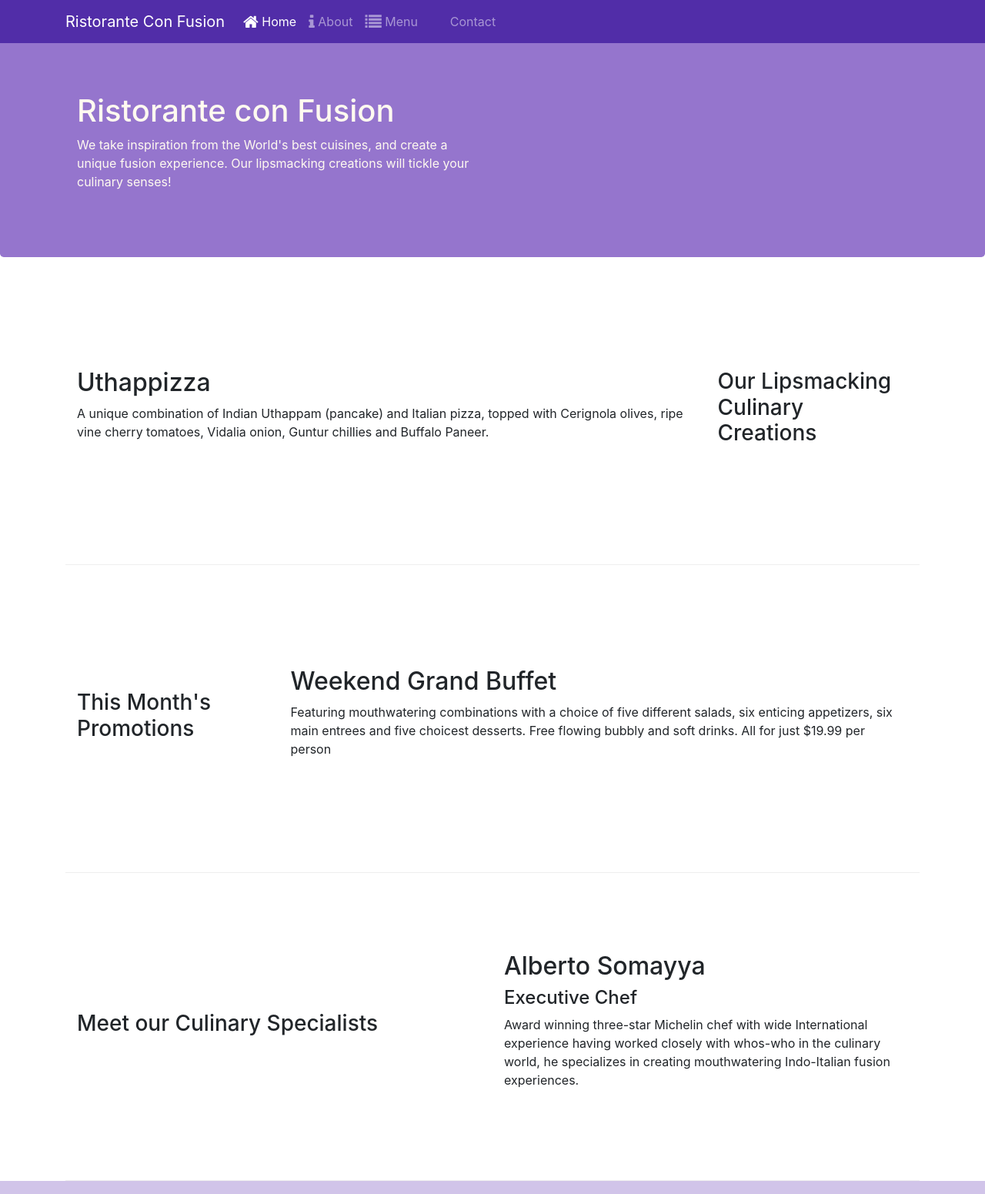
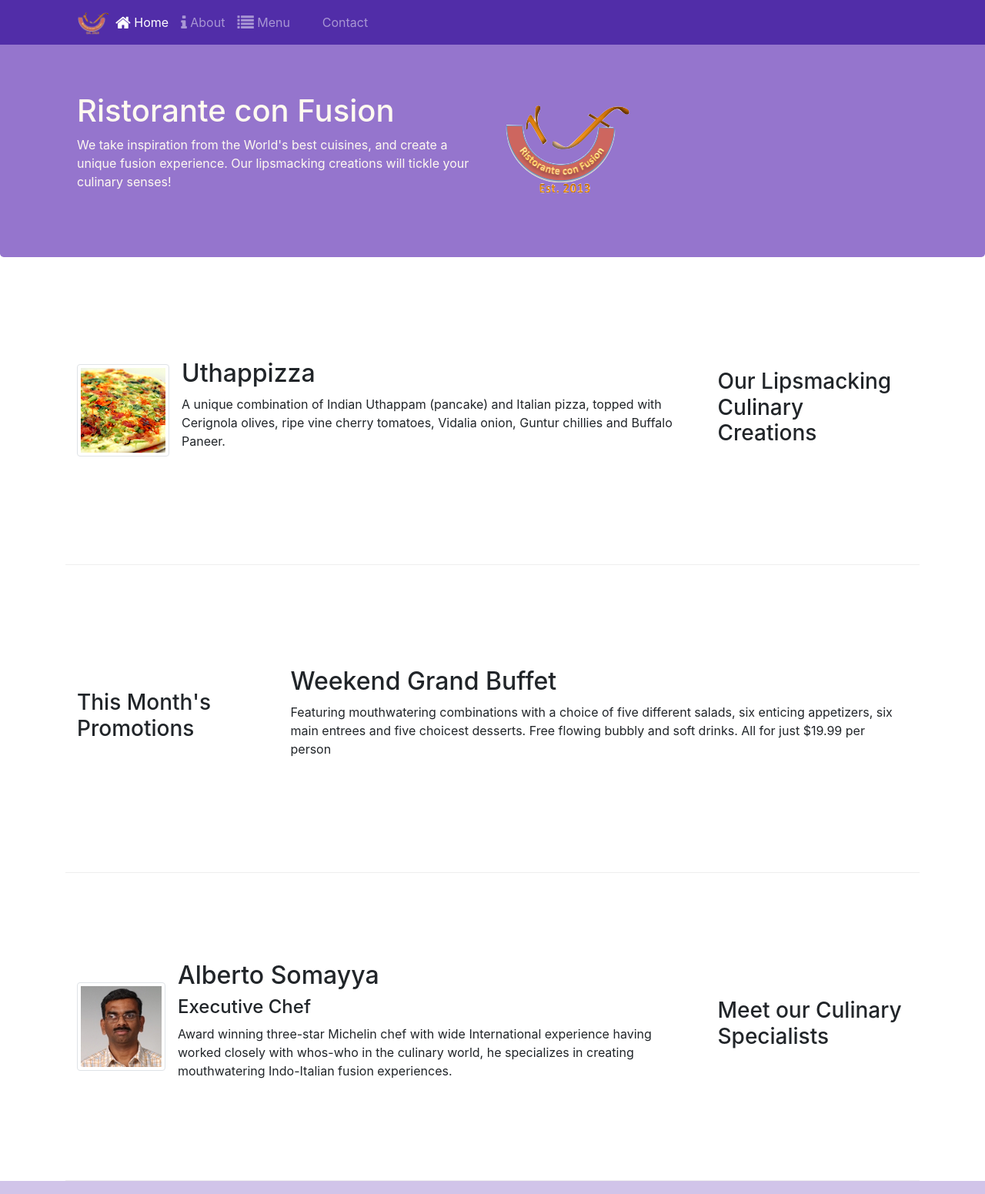
Before and after one commit to Serkoder/conFusion, a website: page index.html in a window 1280 px wide. Shown: the top 1551 px of the page at 77% size. Drawn offline with nearby package versions, Linux system fonts and the light colour scheme.

Commit message:
Images and Media

```diff
--- a/index.html
+++ b/index.html
@@ -26,15 +26,19 @@
 
       </button>
 
-      <a class="navbar-brand" href="#">Ristorante Con Fusion</a>
+      <a class="navbar-brand" href="#"><a class="navbar-brand mr-auto" href="#"><img src="img/logo.png" height="30"
+            width="41"></a>
+      </a>
       <div class="collapse navbar-collapse" id="Navbar">
 
         <ul class="navbar-nav mr-auto">
-          <li class="nav-item active"><a class="nav-link" href="index.html"><span class="fa fa-home fa-lg"></span> Home</a></li>
+          <li class="nav-item active"><a class="nav-link" href="index.html"><span class="fa fa-home fa-lg"></span>
+              Home</a></li>
           <li class="nav-item"><a class="nav-link" href="./aboutus.html"><span class="fa fa-info fa-lg"></span>
               About</a></li>
           <li class="nav-item"><a class="nav-link" href="#"><span class="fa fa-list fa-lg"></span> Menu</a></li>
-          <li class="nav-item"><a class="nav-link" href="contactus.html"><span class="fa fa-address-card fa-lg"></span> Contact</a></li>
+          <li class="nav-item"><a class="nav-link" href="contactus.html"><span class="fa fa-address-card fa-lg"></span>
+              Contact</a></li>
         </ul>
       </div>
     </div>
@@ -50,7 +54,9 @@
             your culinary senses!
           </p>
         </div>
-        <div class="col-12 col-sm"></div>
+        <div class="col-12 col-sm align-self-center">
+          <img src="img/logo.png" class="img-fluid">
+        </div>
       </div>
     </div>
   </header>
@@ -61,12 +67,16 @@
         <h3>Our Lipsmacking Culinary Creations</h3>
       </div>
       <div class="col col-sm col-md">
-        <h2>Uthappizza</h2>
-        <p>
-          A unique combination of Indian Uthappam (pancake) and Italian pizza,
-          topped with Cerignola olives, ripe vine cherry tomatoes, Vidalia
-          onion, Guntur chillies and Buffalo Paneer.
-        </p>
+        <div class="media">
+          <img class="d-flex mr-3 img-thumbnail align-self-center" src="img/uthappizza.png" alt="Uthappizza">
+          <div class="media-body">
+            <h2 class="mt-0">Uthappizza</h2>
+            <p class="d-none d-sm-block">A unique combination of Indian Uthappam (pancake) and
+              Italian pizza, topped with Cerignola olives, ripe vine
+              cherry tomatoes, Vidalia onion, Guntur chillies and
+              Buffalo Paneer.</p>
+          </div>
+        </div>
       </div>
     </div>
 
@@ -86,18 +96,22 @@
     </div>
 
     <div class="row row-content align-items-center">
-      <div class="col col-sm order-sm-first col-md">
+      <div class="col-12 col-sm-4 order-sm-last col-md-3">
         <h3>Meet our Culinary Specialists</h3>
       </div>
-      <div class="col col-sm col-md">
-        <h2>Alberto Somayya</h2>
-        <h4>Executive Chef</h4>
-        <p>
-          Award winning three-star Michelin chef with wide International
-          experience having worked closely with whos-who in the culinary
-          world, he specializes in creating mouthwatering Indo-Italian fusion
-          experiences.
-        </p>
+      <div class="col col-sm col-md order-sm-first">
+        <div class="media">
+          <img class="d-flex mr-3 img-thumbnail align-self-center" src="img/alberto.png" alt="Alberto Somayya">
+          <div class="media-body">
+            <h2 class="mt-0">Alberto Somayya</h2>
+            <h4>Executive Chef</h4>
+            <p class="d-none d-sm-block">Award winning three-star Michelin chef with wide
+              International experience having worked closely with
+              whos-who in the culinary world, he specializes in
+              creating mouthwatering Indo-Italian fusion experiences.
+            </p>
+          </div>
+        </div>
       </div>
     </div>
   </div>
@@ -130,9 +144,11 @@
 
             <a class="btn btn-social-icon btn-google" href="http://google.com/+"><i class="fa fa-google-plus"></i></a>
 
-            <a class="btn btn-social-icon btn-facebook" href="http://www.facebook.com/profile.php?id="><i class="fa fa-facebook"></i></a>
+            <a class="btn btn-social-icon btn-facebook" href="http://www.facebook.com/profile.php?id="><i
+                class="fa fa-facebook"></i></a>
 
-            <a class="btn btn-social-icon btn-linkedin" href="http://www.linkedin.com/in/"><i class="fa fa-linkedin"></i></a>
+            <a class="btn btn-social-icon btn-linkedin" href="http://www.linkedin.com/in/"><i
+                class="fa fa-linkedin"></i></a>
 
             <a class="btn btn-social-icon btn-twitter" href="http://twitter.com/"><i class="fa fa-twitter"></i></a>
 
@@ -140,7 +156,7 @@
 
             <a class="btn btn-social-icon" href="mailto:"><i class="fa fa-envelope-o"></i></a>
 
-            </div>
+          </div>
         </div>
       </div>
       <div class="row justify-content-center">
```
Also changed, not shown: aboutus.html (+3 -2 lines), contactus.html (+3 -2 lines), img/alberto.png (added), img/buffet.png (added), img/logo.png (added), img/uthappizza.png (added), 1 other file.
